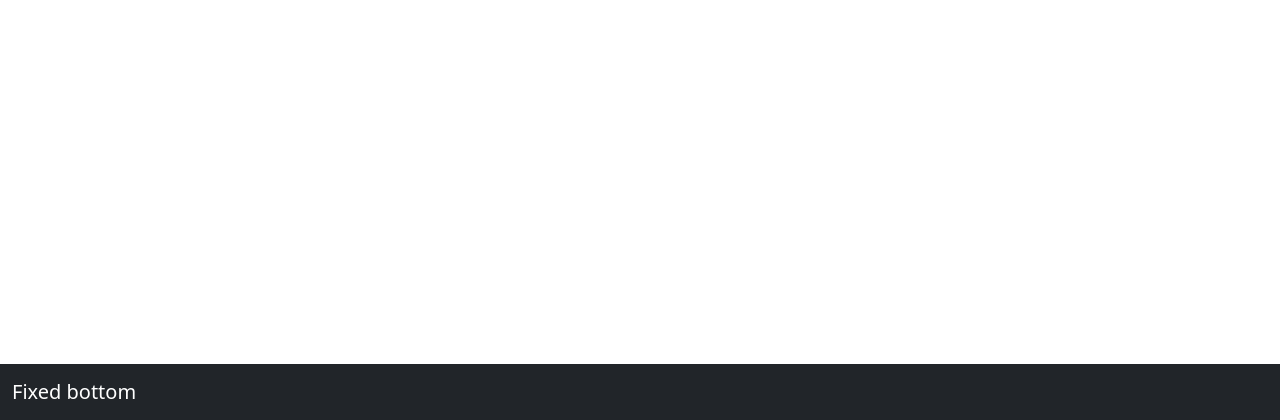
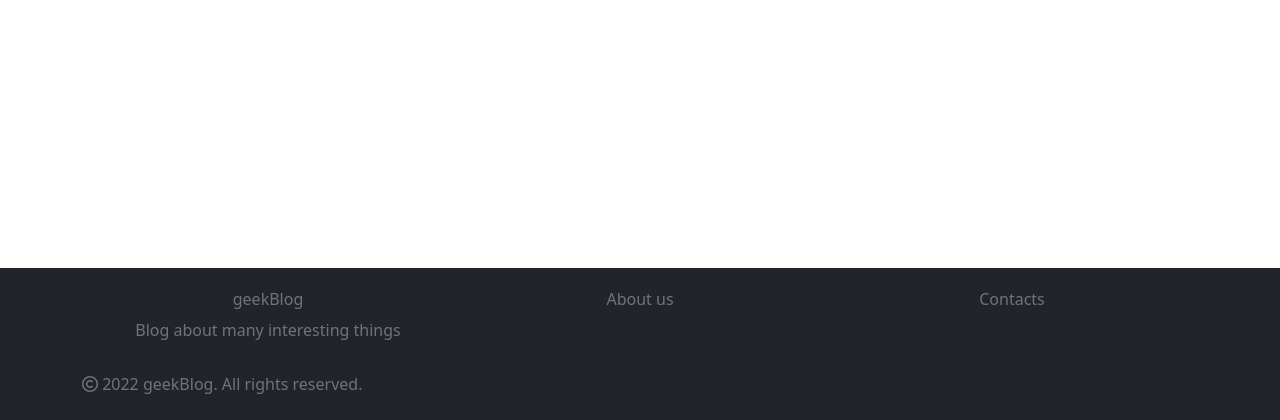
Before and after one commit to ImmortalDante/pet-blog, a Django app: page / in a window 1280 px wide. Shown: the part 380-800 px from the top of the page. Run offline with Django 4.2, Linux system fonts and the light colour scheme; some libraries are stand-ins or nearby versions.

Commit message:
v0.1.0 minor changes

```diff
--- a/blog/admin.py
+++ b/blog/admin.py
@@ -12,9 +12,9 @@ class CategoryAdmin(admin.ModelAdmin):
 class PostAdmin(admin.ModelAdmin):
     list_display = ("title", "time_created", "time_updated")
     search_fields = ("title", )
-    repopulated_fields = {"slug": ("title",)}
     list_filter = ("time_created", )
     readonly_fields = ("time_created", "time_updated")
+    prepopulated_fields = {"slug": ("title", )}
 
 
 admin.site.register(Category, CategoryAdmin)
--- a/blog/models.py
+++ b/blog/models.py
@@ -3,8 +3,8 @@ from django.urls import reverse
 
 
 class Category(models.Model):
+    title = models.CharField(max_length=255)
     slug = models.CharField(max_length=255, unique=True, db_index=True)
-    title = models.CharField(max_length=255)
 
     def __str__(self):
         return self.title
@@ -19,8 +19,8 @@ class Category(models.Model):
 
 
 class Post(models.Model):
+    title = models.CharField(max_length=120)
     slug = models.CharField(max_length=255, unique=True, db_index=True)
-    title = models.CharField(max_length=120)
     subtitle = models.CharField(max_length=255)
     body = models.TextField()
     image = models.ImageField(upload_to="photos/%Y/%m/%d/")
@@ -44,4 +44,3 @@ class Post(models.Model):
     class Meta:
         verbose_name = "Posts"
         verbose_name_plural = "Posts"
-        ordering = ["id", "time_create"]
--- a/blog/templates/blog/base.html
+++ b/blog/templates/blog/base.html
@@ -41,8 +41,22 @@
     {% endblock %}
 </div>
 <nav class="navbar fixed-bottom navbar-dark bg-dark">
-  <div class="container-fluid">
-    <a class="navbar-brand" href="#">Fixed bottom</a>
+  <div class="container">
+      <div class="container">
+          <div class="row">
+            <div class="col-sm" style="text-align: center">
+                <h6 class="text-muted">geekBlog</h6>
+                <p class="text-muted">Blog about many interesting things</p>
+            </div>
+            <div class="col-sm" style="text-align: center">
+                <h6 class="text-muted">About us</h6>
+            </div>
+            <div class="col-sm" style="text-align: center">
+                <h6 class="text-muted">Contacts</h6>
+            </div>
+          </div>
+      </div><br><br><br><br>
+      <p class="text-muted"><i class="fa-regular fa-copyright"></i> 2022 geekBlog. All rights reserved.</p>
   </div>
 </nav>
 <script src="https://kit.fontawesome.com/e6d46ea50c.js" crossorigin="anonymous"></script>
--- /dev/null
+++ b/functional_tests.py
@@ -0,0 +1,6 @@
+from selenium import webdriver
+
+
+browser = webdriver.Chrome()
+browser.get("http://127.0.0.1:8000")
+assert "Home" in browser.title
```
